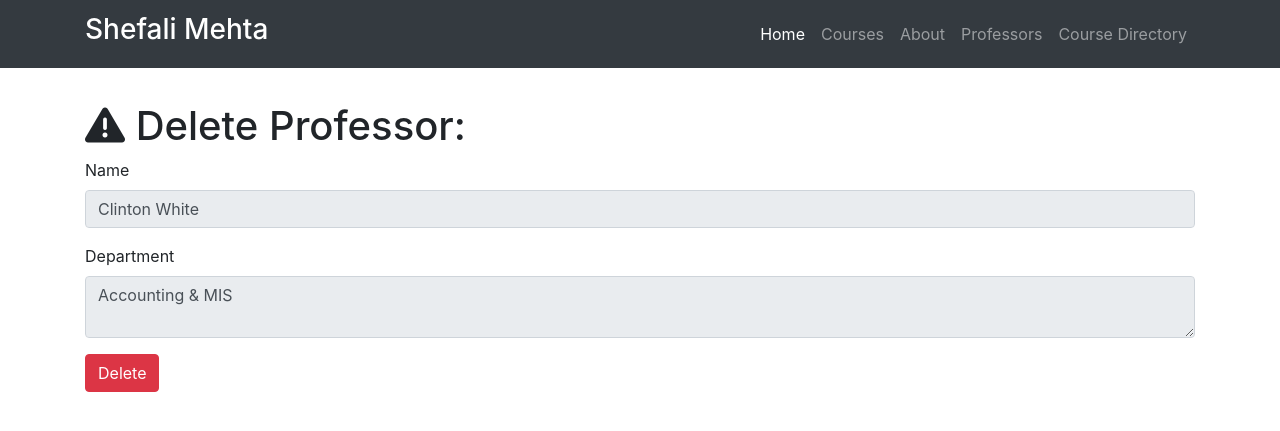
After one commit to shefalim/resume, a Flask app: page /professors/delete/1 in a window 1280 px wide. The commit adds this page. Shown: the top 431 px of the page. Run offline with Flask 2, Linux system fonts and the light colour scheme; data comes from the database, SQL or seed files in the repository; both versions use the stored data as it was after the commit; some libraries are stand-ins or nearby versions.

Commit message:
delete feature added

```diff
--- a/resume.py
+++ b/resume.py
@@ -110,5 +110,25 @@ def add_courses():
         db.session.commit()
         return redirect(url_for('show_all_courses'))
 
+@app.route('/course-directory/delete/<int:id>', methods=['GET', 'POST'])
+def delete_course(id):
+    course = Course.query.filter_by(id=id).first()
+    if request.method == 'GET':
+        return render_template('course-delete.html', course=course)
+    if request.method == 'POST':
+        db.session.delete(course)
+        db.session.commit()
+        return redirect(url_for('show_all_courses'))
+
+@app.route('/professors/delete/<int:id>', methods=['GET', 'POST'])
+def delete_professor(id):
+    professor = Professor.query.filter_by(id=id).first()
+    if request.method == 'GET':
+        return render_template('professor-delete.html', professor=professor)
+    if request.method == 'POST':
+        db.session.delete(professor)
+        db.session.commit()
+        return redirect(url_for('show_all_professors'))
+
 if __name__ == '__main__':
     app.run()
--- a/templates/course-all.html
+++ b/templates/course-all.html
@@ -39,6 +39,9 @@ All Courses
         <td>
           <a href="/course-directory/edit/{{course.id}}" class ="btn btn-success" role="button" aria-disabled="true"> Edit</a>
         </td>
+        <td>
+         <a href="/course-directory/delete/{{course.id}}" class ="btn btn-danger" role="button" aria-disabled="true"> Delete</a>
+       </td>
   </tr>
    {% endfor %}
  </tbody>
--- a/templates/professor-all.html
+++ b/templates/professor-all.html
@@ -37,6 +37,9 @@ All Professors
         <td>
           <a href="/professors/edit/{{professor.id}}" class ="btn btn-success" role="button" aria-disabled="true"> Edit</a>
         </td>
+        <td>
+         <a href="/professors/delete/{{professor.id}}" class ="btn btn-danger" role="button" aria-disabled="true"> Delete</a>
+       </td>
   </tr>
    {% endfor %}
  </tbody>
--- /dev/null
+++ b/templates/professor-delete.html
@@ -0,0 +1,44 @@
+{% extends "base.html" %}
+
+{% block title %}
+Delete Professor
+{% endblock %}
+
+{% block head%}
+  {{super()}}
+  <style>
+    body {
+      padding-top: 54px;
+    }
+  </style>
+{% endblock %}
+
+{% block page_content %}
+<div class="container">
+   <h1 class="mt-5"><i class="fa fa-warning" aria-hidden="true"></i> Delete Professor:</h1>
+  <form action="/professors/delete/{{professor.id}}" method="post">
+    <div class="form-group">
+      <label>Name</label>
+      <input class="form-control" type="text" name="name" value="{{professor.name}}" required="true" readonly="true">
+    </div>
+    <div class="form-group">
+      <label>Department</label>
+      <textarea class="form-control" name="department" required="true" readonly="true">{{professor.department}}</textarea>
+    </div>
+    <button type="submit" class="btn btn-danger" id="delete_btn">Delete</button>
+  </form>
+ </div>
+{% endblock %}
+
+{% block scripts %}
+  {{super()}}
+  <script>
+  $(document).ready(function () {
+    $('#delete_btn').click(function () {
+      if (! confirm('Are you sure you want to delete the Professor and the course?')) {
+        return false;
+      }
+    })
+  });
+  </script>
+{% endblock %}
```
Also changed, not shown: templates/course-delete.html (added, +48 -0 lines), data.sqlite.
